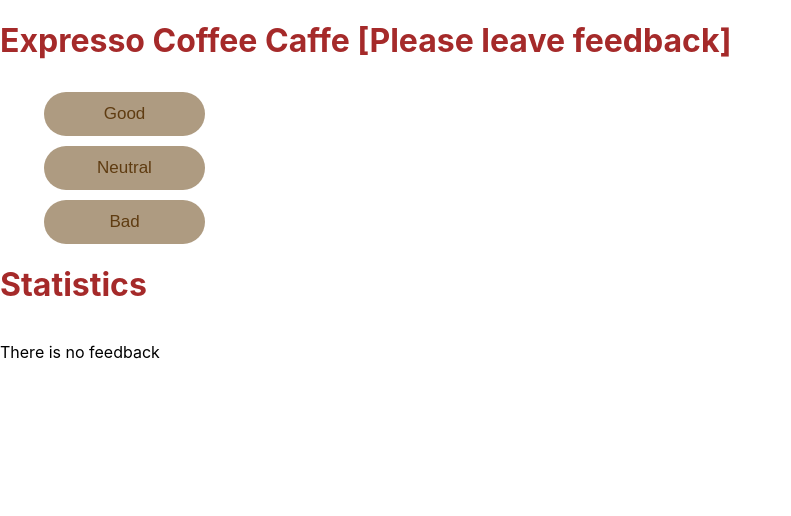
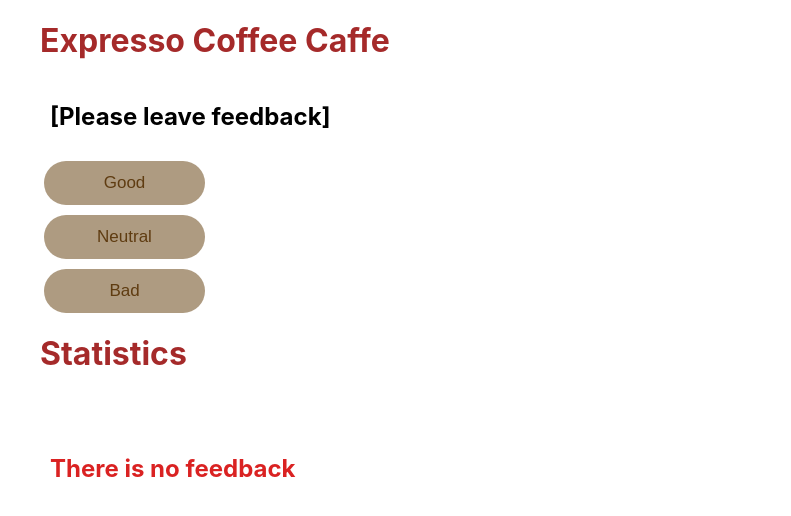
Before and after one commit to Muffcata/goit-react-hw-02-feedback, a React (Create React App) app: page / in a window 1280 px wide. Shown: the top 516 px of the page, without its empty margins (0-791 px from the left). Built offline with nearby package versions, Linux system fonts and the light colour scheme.

Commit message:
layout res

```diff
--- a/src/components/App.jsx
+++ b/src/components/App.jsx
@@ -43,7 +43,10 @@ export class App extends Component {
   render() {
     return (
       <>
-        <Section title="Expresso Coffee Caffe [Please leave feedback]">
+        <Section
+          title="Expresso Coffee Caffe "
+          subtitle="[Please leave feedback]"
+        >
           <FeedbackOptions
             onLeaveFeedback={this.handleGoodIncrement}
             options="Good"
--- a/src/components/Notification/Notification.jsx
+++ b/src/components/Notification/Notification.jsx
@@ -1,11 +1,12 @@
 import React from 'react';
 import { PropTypes } from 'prop-types';
+import style from '../Notification/Notification.module.css';
 
 export const Notification = ({ message }) => {
   return (
-    <>
-      <p>{message}</p>
-    </>
+    <div>
+      <h2 className={style.message}>{message}</h2>
+    </div>
   );
 };
 
--- /dev/null
+++ b/src/components/Notification/Notification.module.css
@@ -0,0 +1,3 @@
+.message {
+  color: rgb(218, 34, 34);
+}
--- a/src/components/Section/Section.jsx
+++ b/src/components/Section/Section.jsx
@@ -2,10 +2,11 @@ import React from 'react';
 import { PropTypes } from 'prop-types';
 import style from './Section.module.css';
 
-export const Section = ({ title, children }) => {
+export const Section = ({ title, subtitle, children }) => {
   return (
     <div className={style.section}>
       <h1 className={style.title}>{title}</h1>
+      <h2>{subtitle}</h2>
       {children}
     </div>
   );
--- a/src/components/Statistics/Statistics.module.css
+++ b/src/components/Statistics/Statistics.module.css
@@ -1,4 +1,6 @@
 .stats {
   display: block;
-  padding-left: 20px;
+  margin-left: 40px;
+  font-size: 20px;
+  color: rgb(83, 50, 50);
 }
--- a/src/index.css
+++ b/src/index.css
@@ -13,3 +13,11 @@ code {
   font-family: source-code-pro, Menlo, Monaco, Consolas, 'Courier New',
     monospace;
 }
+
+h1 {
+  margin-left: 40px;
+}
+
+h2 {
+  margin-left: 50px;
+}
```
